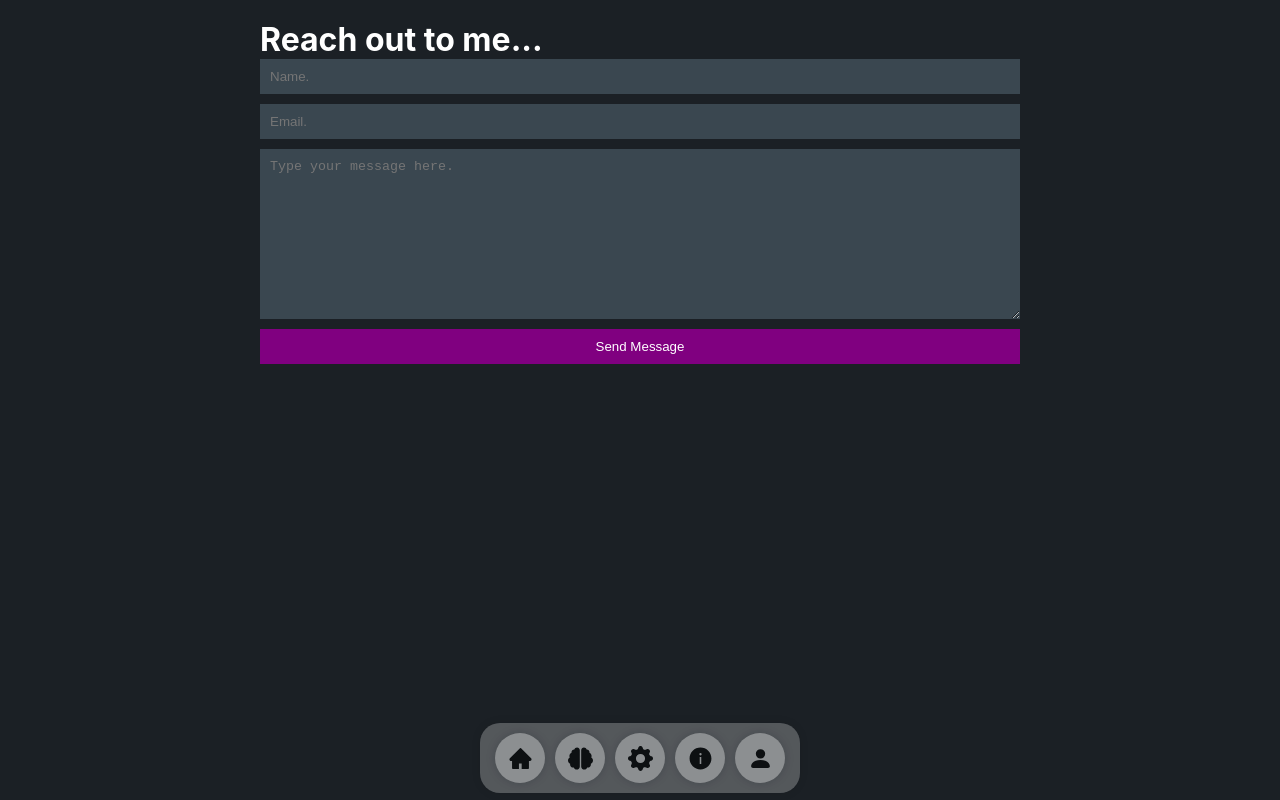
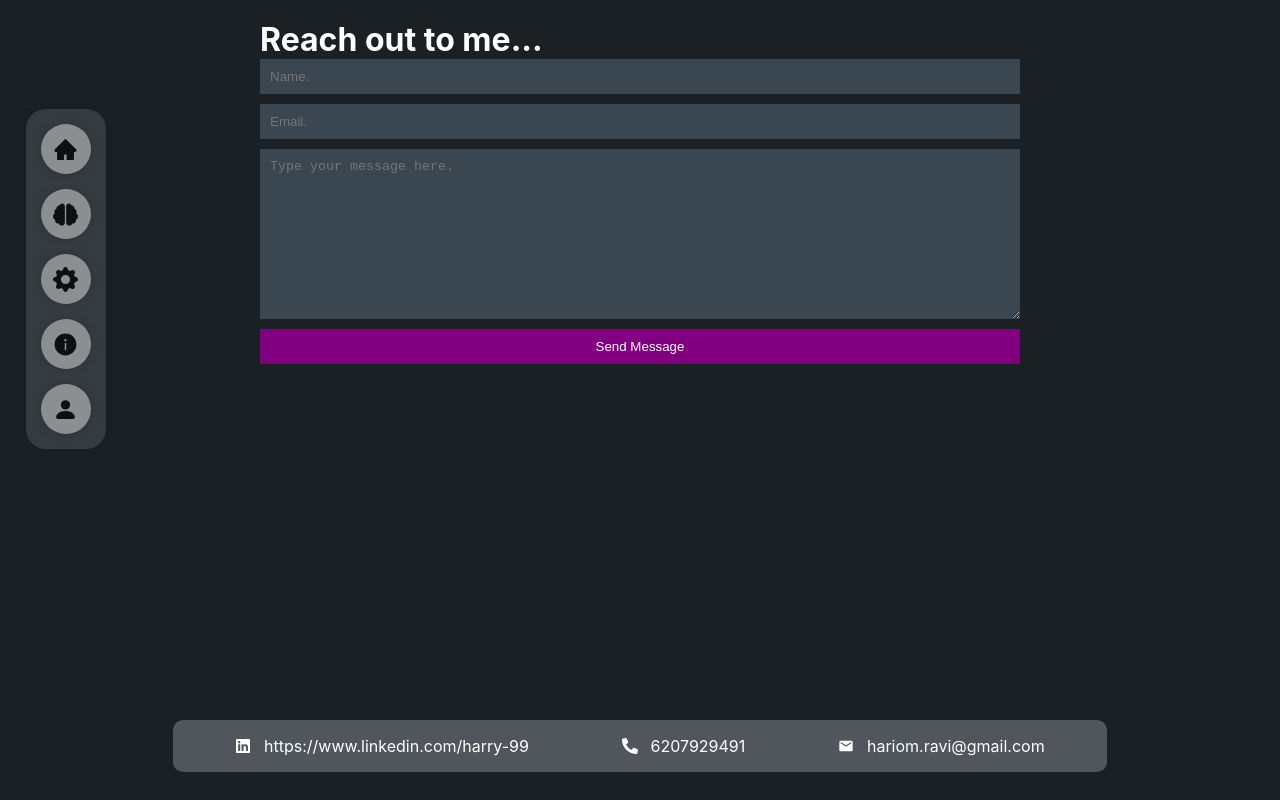
Before and after one commit to harry-99/portfolio, a React (Create React App) app: page /#/contact-me in a window 1280 px wide. Built offline with nearby package versions, Linux system fonts and the light colour scheme.

Commit message:
added footer

```diff
--- a/src/App.js
+++ b/src/App.js
@@ -6,6 +6,7 @@ import Error from "./components/Error";
 import Projects from "./components/Projects";
 import About from "./components/About";
 import Contact from "./components/Contact";
+import Footer from "./components/Footer";
 
 function App() {
   return (
@@ -19,6 +20,7 @@ function App() {
         <Route path="*" element={<Error />} />
       </Routes>
       <Navigation />
+      <Footer />
     </>
   );
 }
--- /dev/null
+++ b/src/components/Footer.js
@@ -0,0 +1,24 @@
+import React from "react";
+import { FaLinkedin, FaPhoneAlt } from "react-icons/fa";
+import { MdEmail } from "react-icons/md";
+
+function Footer() {
+  return (
+    <div className="footer">
+      <div className="footer-linkedin">
+        <FaLinkedin />
+        <p>https://www.linkedin.com/harry-99</p>
+      </div>
+      <div className="footer-contact">
+        <FaPhoneAlt />
+        <p>6207929491</p>
+      </div>
+      <div className="footer-email">
+        <MdEmail />
+        <p>hariom.ravi@gmail.com</p>
+      </div>
+    </div>
+  );
+}
+
+export default Footer;
--- a/src/index.css
+++ b/src/index.css
@@ -1,4 +1,4 @@
-*{
+* {
   margin: 0;
   padding: 0;
   box-sizing: border-box;
@@ -6,8 +6,8 @@
 body {
   position: relative;
   margin: 0;
-  font-family: -apple-system, BlinkMacSystemFont, 'Segoe UI', 'Roboto', 'Oxygen',
-    'Ubuntu', 'Cantarell', 'Fira Sans', 'Droid Sans', 'Helvetica Neue',
+  font-family: -apple-system, BlinkMacSystemFont, "Segoe UI", "Roboto", "Oxygen",
+    "Ubuntu", "Cantarell", "Fira Sans", "Droid Sans", "Helvetica Neue",
     sans-serif;
   -webkit-font-smoothing: antialiased;
   -moz-osx-font-smoothing: grayscale;
@@ -15,53 +15,52 @@ body {
   height: 100vh;
   background-color: #1b2025;
   color: white;
-
 }
 
 code {
-  font-family: source-code-pro, Menlo, Monaco, Consolas, 'Courier New',
+  font-family: source-code-pro, Menlo, Monaco, Consolas, "Courier New",
     monospace;
 }
 
-.changing-text{
-
+.changing-text {
   display: flex;
   font-size: 30px !important;
 }
-.left-container h1{
+.left-container h1 {
   font-size: 40px;
 }
-.changing-text span{
+.changing-text span {
   display: inline-block;
-  margin: 0 7px 0 0 ;
+  margin: 0 7px 0 0;
 }
 
-.header{
+.header {
   display: flex;
   justify-content: space-between;
   padding: 0 25px;
   align-items: center;
   width: 100%;
   height: 70px;
-  background-color: #3A4750;
+  background-color: #3a4750;
   color: white;
   box-shadow: 0 0 10px rgba(0, 0, 0, 0.2);
 }
 
-.home{
+.home {
   background-color: #1b2025;
   color: white;
-  min-height:100vh;
+  min-height: 100vh;
   padding: 20px;
   display: flex;
 }
-.home .left, .home .right{
-  width: 50%;
+.home .left,
+.home .right {
+  width: 40%;
 }
 
-.left-container{
+.left-container {
   padding-left: 50px;
-  width: 75%;
+  width: 90%;
   display: flex;
   justify-content: center;
   flex-direction: column;
@@ -71,21 +70,26 @@ code {
   border-radius: 10px;
 }
 
-.left{
+.left {
   display: flex;
   flex-direction: column;
   justify-content: center;
+  margin-left: 11vw;
+  width: 80vw;
+
+  h1{
+    padding: 10px;
+  }
 }
 
-
-.right{
+.right {
   display: flex;
   justify-content: center;
   align-items: center;
   overflow: hidden;
 }
 
-.image-container{
+.image-container {
   position: relative;
   display: flex;
   justify-content: center;
@@ -101,29 +105,33 @@ code {
   border-radius: 50%;
   z-index: 100;
 }
-.image-container::after{
+.image-container::after {
   position: absolute;
   content: "";
-  background: linear-gradient(to right bottom, rgb(0, 119, 255),rgb(0, 187, 255));
+  background: linear-gradient(
+    to right bottom,
+    rgb(0, 119, 255),
+    rgb(0, 187, 255)
+  );
   width: 150px;
   height: 310px;
   animation: rotate 4s linear infinite, huerotate 15s linear infinite;
 }
 
 @keyframes rotate {
-  0%{
-      rotate: 0deg;
+  0% {
+    rotate: 0deg;
   }
-  100%{
-      rotate: 360deg;
+  100% {
+    rotate: 360deg;
   }
 }
 
-.text-transition div{
+.text-transition div {
   color: red;
 }
 
-.navigation{
+.navigation {
   position: relative;
   width: 100%;
   z-index: 99999;
@@ -131,7 +139,7 @@ code {
   justify-content: center;
   align-items: center;
   position: absolute;
-  bottom: 10px;
+  /* bottom: 10px; */
   margin: auto;
   color: white;
   opacity: 0.5;
@@ -141,18 +149,22 @@ code {
   opacity: 1;
 } */
 
-.navigation ul{
-  padding: 10px;
+.navigation ul {
+  padding: 15px;
   border-radius: 20px;
   box-shadow: 0 0 10px rgba(0, 0, 0, 0.2);
   position: fixed;
   display: flex;
   margin: 7px 0;
-  bottom: 0px;
-  background-color: rgba(255, 255, 255, 0.5);
+  background-color: #50565b;
+  -webkit-backdrop-filter: blur(20px);
   backdrop-filter: blur(20px);
+  left: 2vw;
+  flex-direction: column;
+  top: 8vw;
+  gap: 15px;
 }
-.navigation li{
+.navigation li {
   background-color: white;
   color: black;
   box-shadow: 0 0 10px rgba(0, 0, 0, 0.2);
@@ -165,28 +177,28 @@ code {
   justify-content: center;
   cursor: pointer;
   align-items: center;
-  margin: 0 5px;
   font-size: 25px;
   transition-duration: 0.2s !important;
 }
-.navigation li a{
+.navigation li a {
   display: flex;
   justify-content: center;
   align-items: center;
   width: 100%;
   height: 100%;
 }
-.li-active{
-  background: linear-gradient(to right, var(--i),var(--o));
+.li-active {
+  background: linear-gradient(to right, var(--i), var(--o));
   color: white;
 }
-.navigation li:hover{
+.navigation li:hover {
   scale: 1.1;
 }
 
-.skills-container{
+.skills-container {
+  top: 10vh;
   min-height: 100vh;
-  max-width: 980px;
+  max-width: 76%;
   padding: 10px;
   margin: auto;
   display: grid;
@@ -194,9 +206,10 @@ code {
   grid-template-columns: repeat(auto-fit, minmax(200px, 1fr));
   grid-auto-rows: max-content;
   padding-bottom: 100px;
+  position: relative;
 }
 
-.skill-card{
+.skill-card {
   display: flex;
   justify-content: center;
   align-items: center;
@@ -205,25 +218,25 @@ code {
   margin: 10px;
   transition-duration: 0.2s !important;
   cursor: pointer;
-  background-color: #3A4750;
+  background-color: #3a4750;
 }
-.skill-card:hover{
-  background: linear-gradient(to right, orange,rgb(255, 128, 0));
+.skill-card:hover {
+  background: linear-gradient(to right, orange, rgb(255, 128, 0));
   transition-duration: 0.2s;
   scale: 1.1;
 }
-.skill-card .icon{
+.skill-card .icon {
   display: flex;
   font-size: 35px;
   justify-content: center;
   align-items: center;
   margin: 0 10px 0 0;
 }
-.navigation a{
+.navigation a {
   color: black;
 }
 
-.error{
+.error {
   width: 100%;
   height: 100vh;
   display: flex;
@@ -231,113 +244,139 @@ code {
   align-items: center;
   background-color: black;
 }
-.error img{
+.error img {
   width: 300px;
 }
 
-.projects{
+.projects {
   display: grid;
   row-gap: 0;
   max-width: 980px;
-  margin:  0 auto 70px auto;
+  margin: 0 auto 70px auto;
   padding: 20px;
   grid-template-columns: repeat(auto-fit, minmax(350px, 1fr));
+  height: 90vh;
 }
-.project-card{
-  background-color: #3A4750;
+.project-card {
+  background-color: #3a4750;
   padding: 15px;
   border-radius: 10px;
   cursor: pointer;
   margin: 10px;
   transition-duration: 0.2s;
 }
-.project-card:hover{
+.project-card:hover {
   scale: 1.05;
 }
-.project-card img{
+.project-card img {
   width: 100%;
   margin: 0 0 10px 0;
 }
 
-.about{
+.about {
   max-width: 1350px;
   padding: 20px;
   display: flex;
   padding-bottom: 100px;
 }
-.about p{
+.about p {
   margin: 5px 0;
   padding: 10px;
   transition-duration: 0.2s;
+  cursor: none;
 }
-.about p:hover{
+.about p:hover {
   cursor: pointer;
-  background-color: #3A4750;
+  background-color: #3a4750;
 }
 
-.contact{
+.contact {
   padding: 20px;
   max-width: 800px;
   margin: auto;
-
+  height: 90vh;
 }
-.contact form{
+.contact form {
   display: flex;
   flex-direction: column;
 }
-.contact input, .contact textarea, .contact button{
-  background-color: #3A4750;
+.contact input,
+.contact textarea,
+.contact button {
+  background-color: #3a4750;
   border: none;
   color: white;
   outline: none;
-  margin-bottom:10px ;
+  margin-bottom: 10px;
   padding: 10px;
 }
-.contact button{
+.contact button {
   background-color: purple;
   color: white;
   cursor: pointer;
 }
 
-.about.right{
+.about.right {
   min-width: 250px;
 }
-.about.left{
+.about.left {
   margin-block: 20px;
 }
-@media screen and (max-width:906px) {
-  .home{
+@media screen and (max-width: 906px) {
+  .home {
     display: block;
     margin: 0 0 50px 0;
   }
-  .home .left{
+  .home .left {
     width: 100%;
     display: flex;
     justify-content: center;
     align-items: center;
   }
-  .left-container{
+  .left-container {
     width: 90%;
   }
-  .left-container h1{
+  .left-container h1 {
     font-size: 30px;
   }
-  .left-container .changing-text{
+  .left-container .changing-text {
     font-size: 25px !important;
   }
-  .home .right{
+  .home .right {
     width: 100%;
   }
-  .about{
+  .about {
     flex-direction: column;
   }
 }
 
-@media screen and (max-width:1200px) {
+@media screen and (max-width: 1200px) {
   /* .about{
     flex-direction: column;
   } */
-  .right{
+  .right {
     min-width: 250px;
   }
 }
+
+.footer {
+  width: 73%;
+  position: sticky;
+  bottom: 3vh;
+  display: flex;
+  justify-content: space-around;
+  align-items: center;
+  margin-inline: auto;
+  border-radius: 10px;
+  padding: 2vh;
+  background-color: #50565b;
+}
+
+.footer-contact,
+.footer-email,
+.footer-linkedin {
+  display: flex;
+  align-items: center;
+  justify-content: center;
+  gap: 1vw;
+}
```
Also changed, not shown: src/components/About.js (+41 -42 lines).
